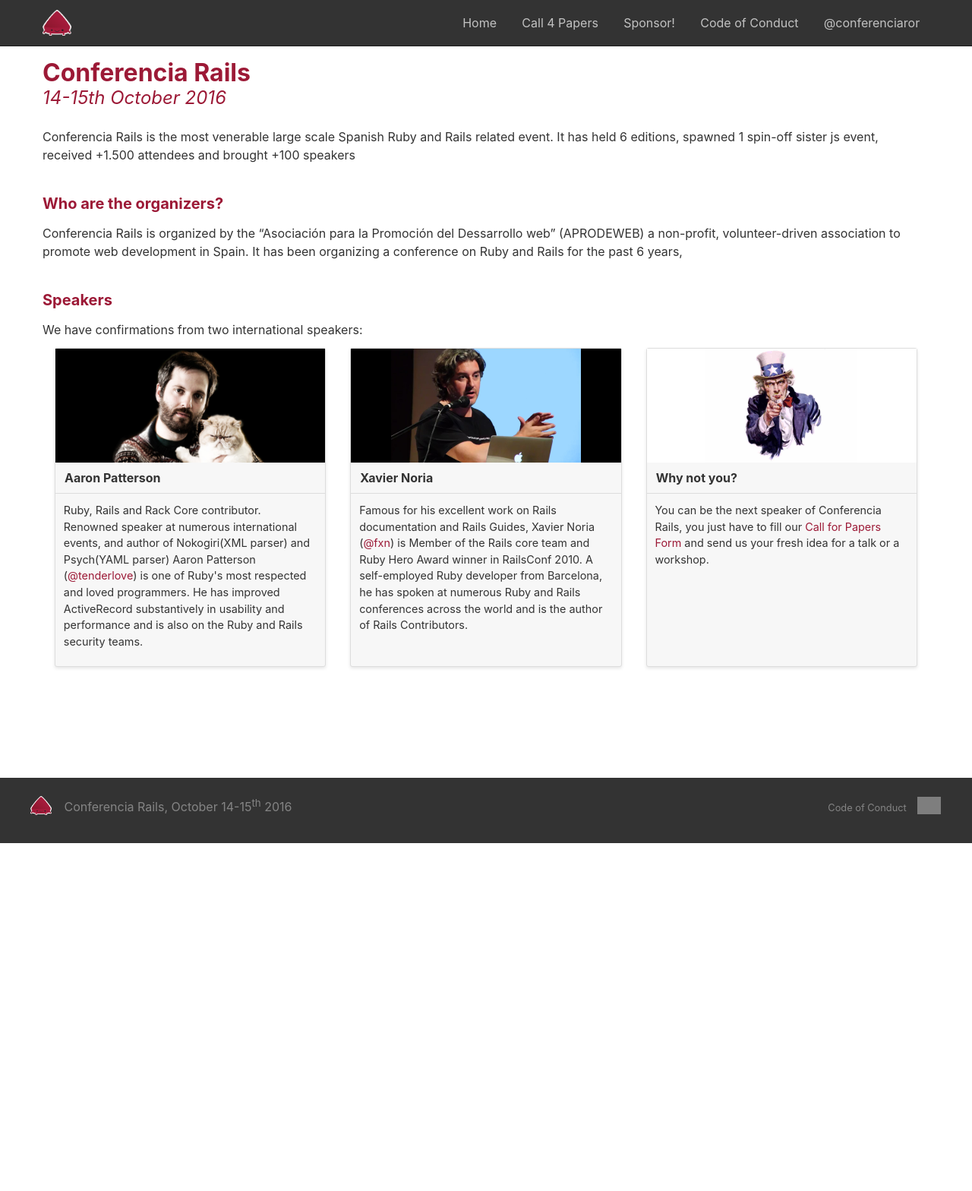
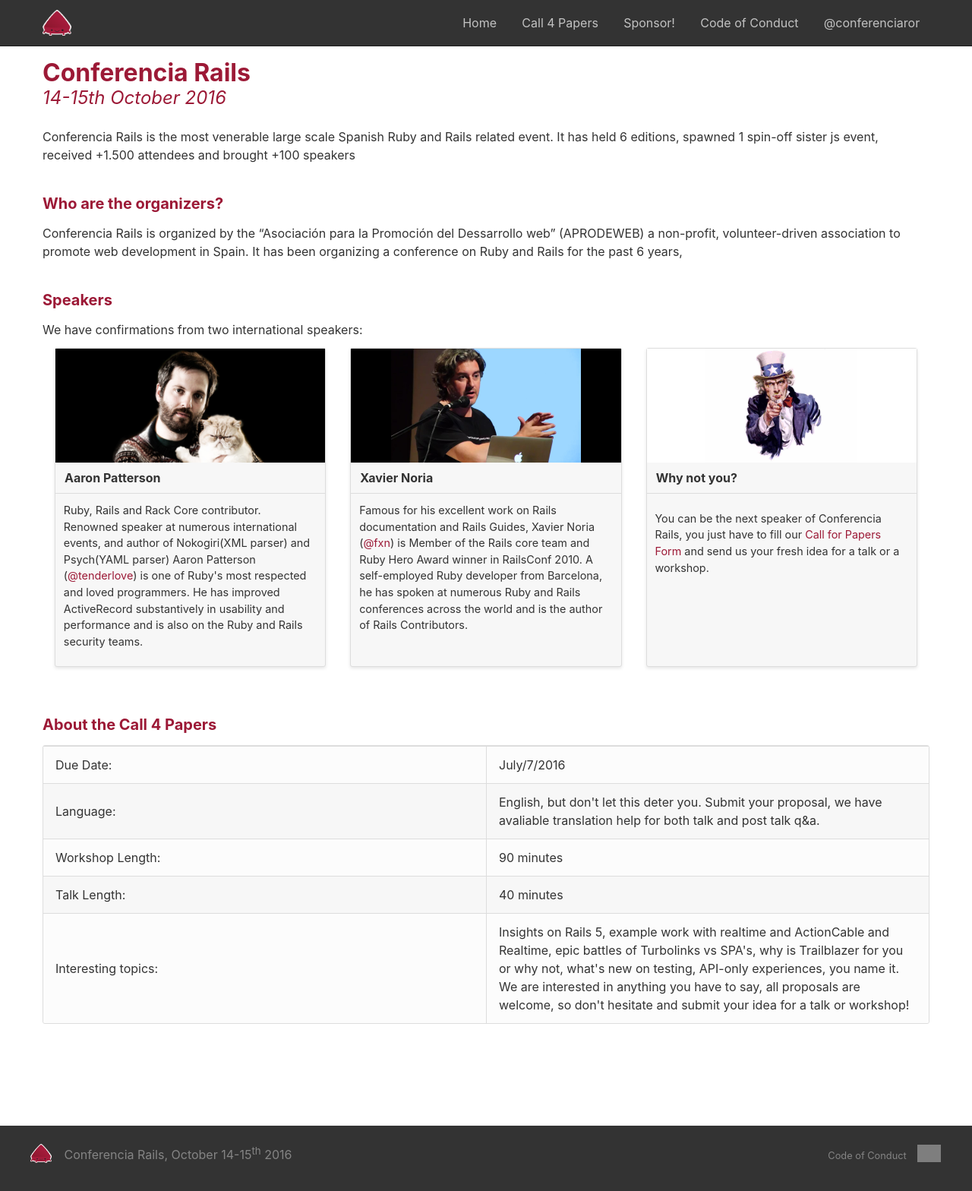
Before and after one commit to aprodeweb/conferenciaror.es, a Jekyll site: the page built from index.html, in a window 1280 px wide. Shown: the whole page at 76% size. Built offline with Jekyll 4.4.1, drawn with Linux system fonts in a browser that asks for light colours; before the commit the page ends 1110 px from its top, so only the background shows below that; grey boxes are pictures that could not be loaded.

Commit message:
c4p specs

```diff
--- /dev/null
+++ b/_sass/tables.scss
@@ -0,0 +1,105 @@
+.tables {
+  $base-border-color: gainsboro !default;
+  $base-border-radius: 3px !default;
+  $base-line-height: 1.5em !default;
+  $base-spacing: 1.5em !default;
+  $action-color: #477DCA !default;
+  $dark-gray: #333 !default;
+  $light-gray: #DDD !default;
+  $medium-screen: 40em !default;
+  $large-screen: 53.75em !default;
+  $base-font-color: $dark-gray !default;
+  $table-border-color: $base-border-color;
+  $table-border: 1px solid $table-border-color;
+  $table-background: lighten($table-border-color, 12%);
+  $table-header-background: lighten($table-background, 10%);
+  $table-hover-background: darken($table-background, 5%);
+  $table-stripe-background: darken($table-background, 2%);
+  $table-stripe-background-hover: darken($table-stripe-background, 5%);
+  $table-padding: 0.75em 1em;
+
+  border: $table-border;
+  border-collapse: separate;
+  border-radius: $base-border-radius;
+  border-spacing: 0;
+  width: 100%;
+
+  tbody {
+    background-color: $table-background;
+
+    tr:hover > td, tr:hover > th {
+      background-color: $table-hover-background;
+    }
+    tr:nth-child(even) {
+      background-color: $table-stripe-background;
+      &:hover > td {
+        background-color: $table-stripe-background-hover;
+      }
+    }
+  }
+
+  thead:first-of-type {
+    tr:first-child > th:first-child {
+      border-top-left-radius: $base-border-radius;
+    }
+
+    tr:first-child > th:last-child {
+      border-top-right-radius: $base-border-radius;
+    }
+  }
+
+  tbody:last-child {
+    tr:last-child > td:first-child {
+      border-bottom-left-radius: $base-border-radius;
+    }
+
+    tr:last-child > td:last-child {
+      border-bottom-right-radius: $base-border-radius;
+    }
+  }
+
+  thead {
+    th {
+      background-color: $table-header-background;
+      border-bottom: 0;
+      border-left: 1px solid $table-border-color;
+      padding: $table-padding;
+      text-align: left;
+
+      &:first-child {
+        border-left: 0;
+      }
+    }
+  }
+
+  tbody {
+    background-color: $table-background;
+
+    td {
+      border-bottom: 0;
+      border-left: 1px solid $table-border-color;
+      border-top: 1px solid $table-border-color;
+      padding: $table-padding;
+
+      &:first-child {
+        border-left: 0;
+      }
+
+      button {
+        display: inline-block;
+        font-size: 0.7em;
+        line-height: $base-line-height;
+        margin-bottom: 0.3em;
+        margin-right: 0.5em;
+        outline: none;
+        padding: 0.3em 1em;
+        width: 100%;
+
+        @include media($medium-screen) {
+          margin-bottom: 0;
+          width: auto;
+        }
+      }
+    }
+  }
+}
--- a/css/style.scss
+++ b/css/style.scss
@@ -26,6 +26,7 @@
 @import "navigation";
 @import "cards";
 @import "footer";
+@import "tables";
 
 div#content{
   @include outer-container();
--- a/index.html
+++ b/index.html
@@ -24,9 +24,11 @@
   - name: Why not you?
     img: submissions
     bio: |
-      You can be the next speaker of Conferencia Rails, you just have to fill
+      <p>You can be the next speaker of Conferencia Rails, you just have to fill
       our <a href='https://goo.gl/12KG1u'>Call for Papers Form</a> and send us
-      your fresh idea for a talk or a workshop.<br>
+      your fresh idea for a talk or a workshop.<br></p>
+
+
 
 ---
 <h1>Conferencia Rails <em class='date'>14-15th October 2016</em></h1>
@@ -66,3 +68,34 @@
     {% endfor %}
   </div>
 </section>
+<section id='c4p'>
+  <h2>About the Call 4 Papers</h2>
+  <table class="tables">
+    <tbody>
+    <tr>
+      <td>Due Date:</td>
+      <td>July/7/2016</td>
+    </tr>
+    <tr>
+      <td>Language:</td>
+      <td>English, but don't let this deter you. Submit your proposal, we have avaliable translation help for both talk and post talk q&a.</td>
+    </tr>
+    <tr>
+      <td>Workshop Length:</td>
+      <td>90 minutes</td>
+    </tr>
+    <tr>
+      <td>Talk Length:</td>
+      <td>40 minutes</td>
+    </tr>
+    <tr>
+      <td>Interesting topics:</td>
+      <td>Insights on Rails 5, example work with realtime and ActionCable and Realtime,
+        epic battles of Turbolinks vs SPA's, why is Trailblazer for you or why not,
+        what's new on testing, API-only experiences, you name it.
+        We are interested in anything you have to say, all proposals are welcome,
+        so don't hesitate and submit your idea for a talk or workshop!</td>
+    </tr>
+    </tbody>
+  </table>
+</section>
```
